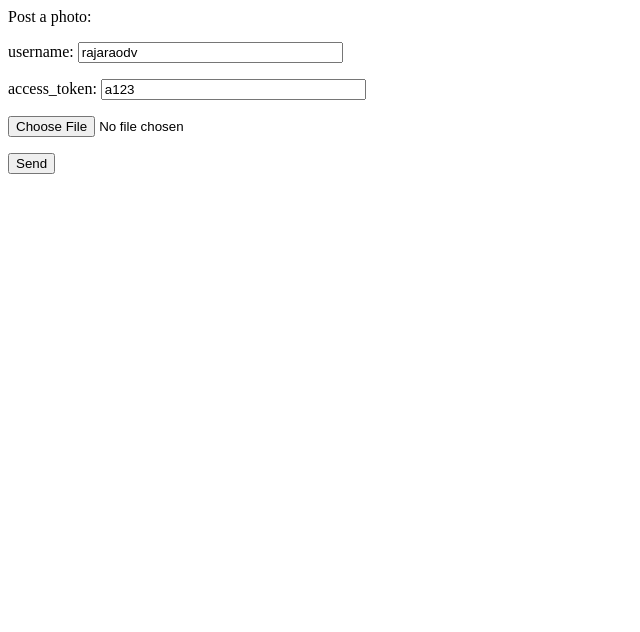
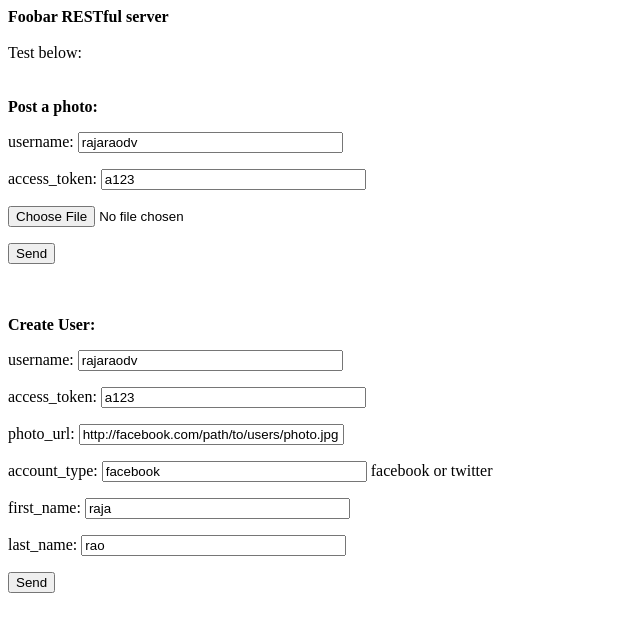
Before and after one commit to rajaraodv/foobarnode, a website: page public/index.html in a window 1280 px wide. Shown: the whole page, without its empty margins (0-640 px from the left). Drawn offline with Linux system fonts and the light colour scheme.

Commit message:
first commit

```diff
--- a/public/index.html
+++ b/public/index.html
@@ -1,4 +1,9 @@
-Post a photo:
+
+<b>Foobar RESTful server</b>
+<br><br>
+Test below: <br><br><br>
+
+<b>Post a photo:</b>
 <form action="/photoposts/"
 enctype="multipart/form-data" method="post">
 <p>
@@ -14,3 +19,31 @@ access_token: <input type="text" name="access_token" value="a123" size="30">
 <input type="submit" value="Send">
 </div>
 </form>
+
+
+<br><br>
+
+<b>Create User:</b>
+<form action="/users/" method="post">
+<p>
+username: <input type="text" name="username" value="rajaraodv" size="30">
+</p>
+<p>
+access_token: <input type="text" name="access_token" value="a123" size="30">
+</p>
+<p>
+photo_url: <input type="text" name="photo_url" value="http://facebook.com/path/to/users/photo.jpg" size="30">
+</p>
+<p>
+account_type: <input type="text" name="account_type" value="facebook" size="30"> facebook or twitter
+</p>
+<p>
+first_name: <input type="text" name="first_name" value="raja" size="30">
+</p>
+<p>
+last_name: <input type="text" name="last_name" value="rao" size="30">
+</p>
+<div>
+<input type="submit" value="Send">
+</div>
+</form>
```
Also changed, not shown: manifest.yml (added, +16 -0 lines).
